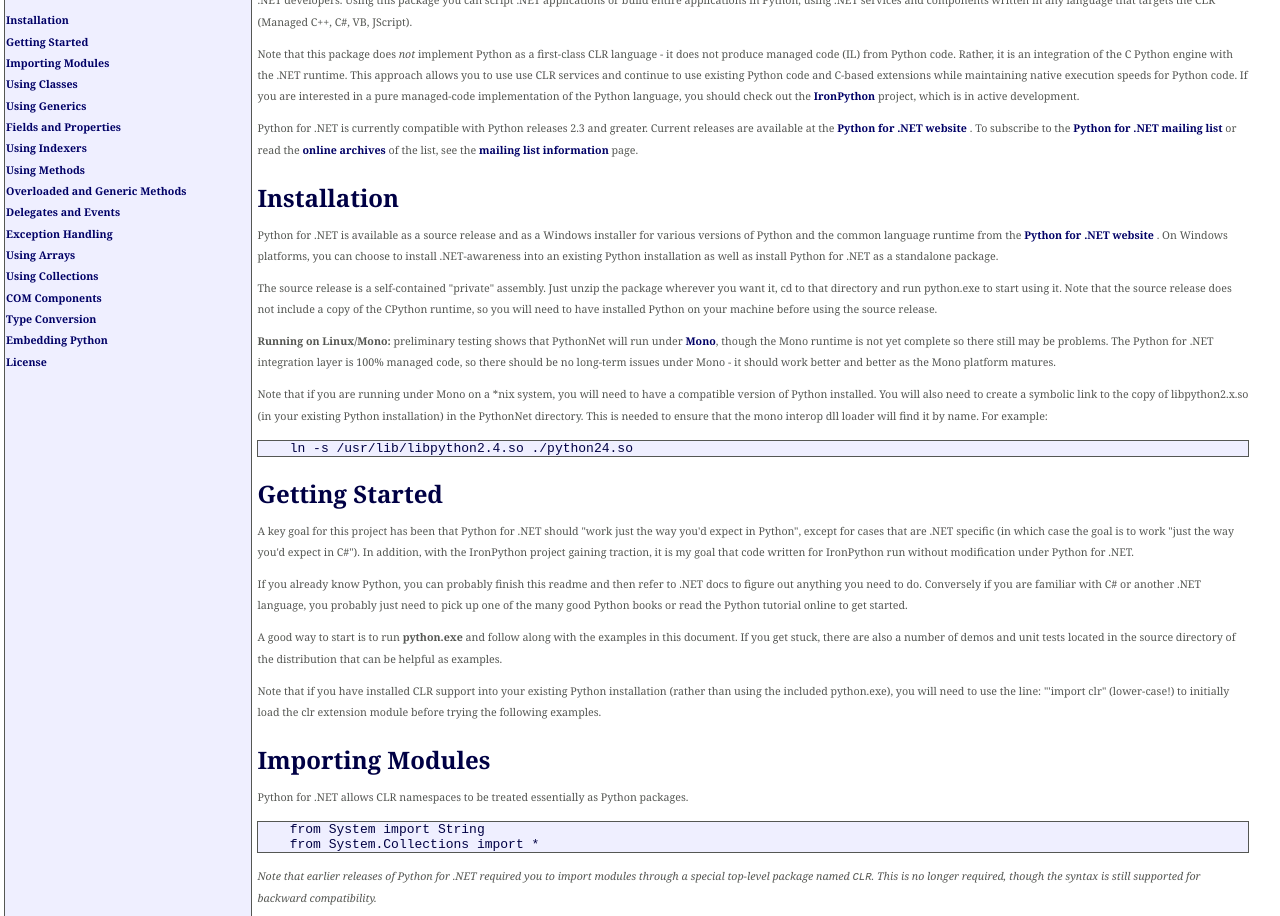
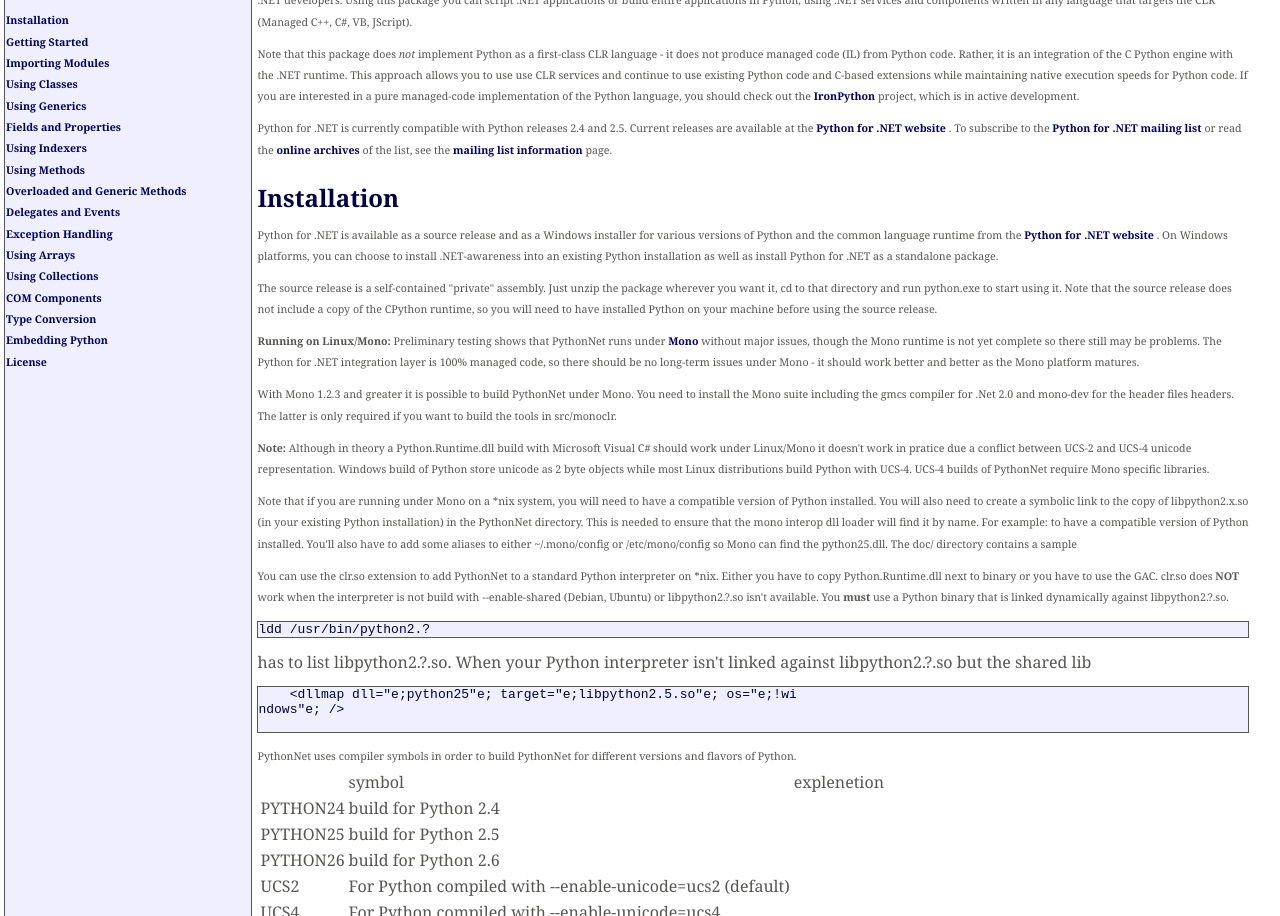
Before and after one commit to BartonCline/PySharp, a plain HTML site: page doc/readme.html in a window 1280 px wide. Shown: the part 36-952 px from the top of the page. Drawn offline with Linux system fonts and the light colour scheme.

```diff
--- a/doc/readme.html
+++ b/doc/readme.html
@@ -154,7 +154,7 @@
 </p>
 
 <p>
- Python for .NET is currently compatible with Python releases 2.3 and greater.
+ Python for .NET is currently compatible with Python releases 2.4 and 2.5.
  Current releases are available at the
  <a href="http://pythonnet.sourceforge.net/">
  Python for .NET website
@@ -194,25 +194,74 @@
 </p>
 
 <p>
- <strong>Running on Linux/Mono:</strong> preliminary testing shows that
- PythonNet will run under <a href="http://www.go-mono.com">Mono</a>, though
- the Mono runtime is not yet complete so there still may be problems. The
- Python for .NET integration layer is 100% managed code, so there should be
- no long-term issues under Mono - it should work better and better as the
- Mono platform matures.
+ <strong>Running on Linux/Mono:</strong> Preliminary testing shows that
+ PythonNet runs under <a href="http://www.go-mono.com">Mono</a> without
+ major issues, though the Mono runtime is not yet complete so there
+ still may be problems. The Python for .NET integration layer is 100%
+ managed code, so there should be no long-term issues under Mono - it
+ should work better and better as the Mono platform matures.
 </p>
 
 <p>
- Note that if you are running under Mono on a *nix system, you will need
+ With Mono 1.2.3 and greater it is possible to build PythonNet under Mono.
+ You need to install the Mono suite including the gmcs compiler for .Net
+ 2.0 and mono-dev for the header files headers. The latter is only
+ required if you want to build the tools in src/monoclr.
+</p>
+
+<p>
+ <strong>Note:</strong> Although in theory a Python.Runtime.dll build
+ with Microsoft Visual C# should work under Linux/Mono it doesn't work
+ in pratice due a conflict between UCS-2 and UCS-4 unicode representation.
+ Windows build of Python store unicode as 2 byte objects while most Linux
+ distributions build Python with UCS-4. UCS-4 builds of PythonNet require
+ Mono specific libraries.
+</p>
+
+<p>
+  Note that if you are running under Mono on a *nix system, you will need
  to have a compatible version of Python installed. You will also need
  to create a symbolic link to the copy of libpython2.x.so (in your existing
  Python installation) in the PythonNet directory. This is needed to ensure
  that the mono interop dll loader will find it by name. For example:
+ to have a compatible version of Python installed. You'll also have to
+ add some aliases to either ~/.mono/config or /etc/mono/config so Mono can
+ find the python25.dll. The doc/ directory contains a sample
 </p>
 
-<pre>
-    ln -s /usr/lib/libpython2.4.so ./python24.so
-</pre>
+<p>
+ You can use the clr.so extension to add PythonNet to a standard Python
+ interpreter on *nix. Either you have to copy Python.Runtime.dll next to
+ binary or you have to use the GAC. clr.so does <strong>NOT</strong> work
+ when the interpreter is not build with --enable-shared (Debian, Ubuntu)
+ or libpython2.?.so isn't available. You <strong>must</strong> use a
+ Python binary that is linked dynamically against libpython2.?.so.
+ <pre>ldd /usr/bin/python2.?</pre> has to list libpython2.?.so. When your
+ Python interpreter isn't linked against libpython2.?.so but the shared
+ lib
+</p>
+
+ <pre>
+    &lt;dllmap dll=&quote;python25&quote; target=&quote;libpython2.5.so&quote; os=&quote;!wi
+ndows&quote; /&gt;
+ </pre>
+
+<a name="monoclr_libpython"><a/>
+<p>
+ PythonNet uses compiler symbols in order to build PythonNet for different
+ versions and flavors of Python.
+ <table>
+  <th><td>symbol</td><td>explenetion</td></th>
+  <tr><td>PYTHON24</td><td>build for Python 2.4</td></tr>
+  <tr><td>PYTHON25</td><td>build for Python 2.5</td></tr>
+  <tr><td>PYTHON26</td><td>build for Python 2.6</td></tr>
+  <tr><td>UCS2</td><td>For Python compiled with --enable-unicode=ucs2 (default)</td></tr>
+  <tr><td>UCS4</td><td>For Python compiled with --enable-unicode=ucs4</td></tr>
+  <tr><td>Py_DEBUG</td><td>For Python debug builds (not yet implemented)</td></tr>
+  <tr><td>DEBUG</td><td>Additional debugging (doesn't require Py_DEBUG)</td></tr>
+  <tr><td>TRACE</td><td>Not used</td></tr>
+</table>
+</p>
 
 
 <a name="getting_started"></a>
@@ -249,7 +298,6 @@
  to use the line: &quot'import clr&quot; (lower-case!) to initially load
  the clr extension module before trying the following examples.
 </p>
-
 
 <a name="importing"></a>
 
```
Also changed, not shown: 1 other file.
